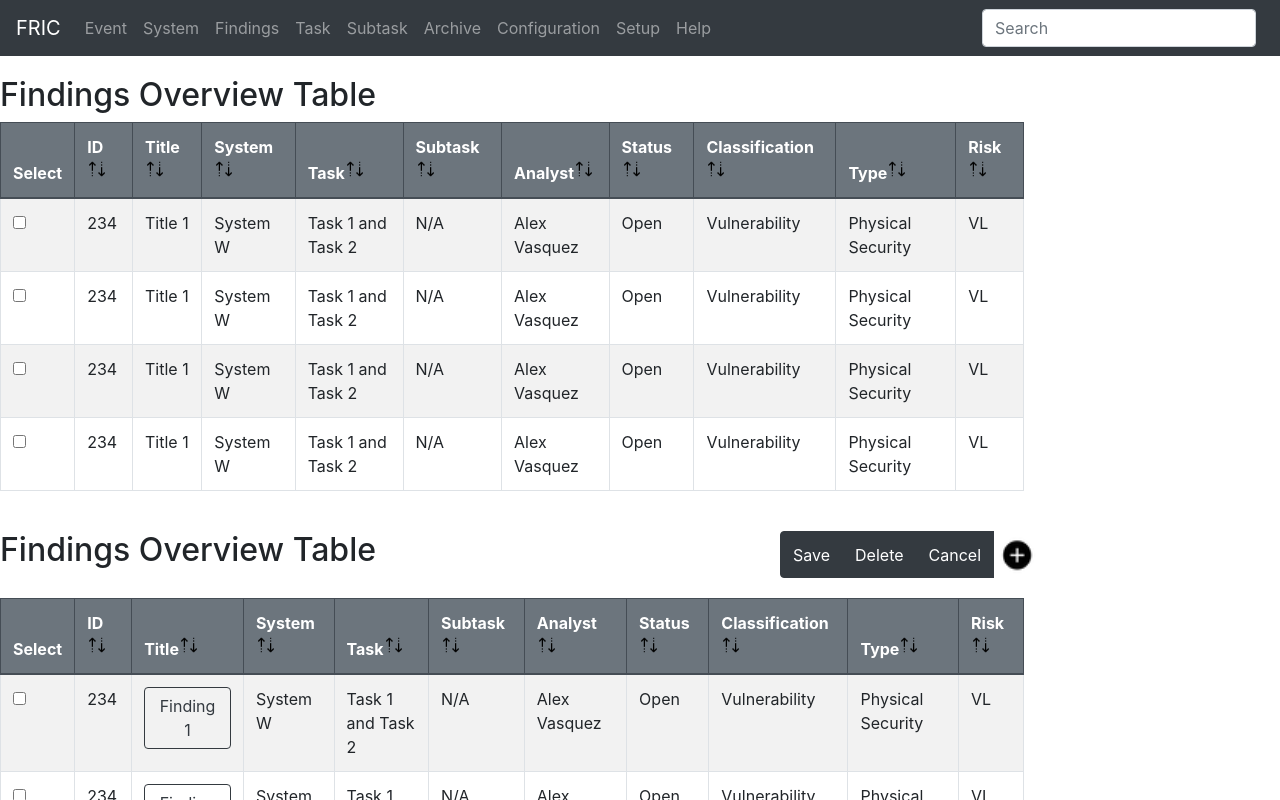
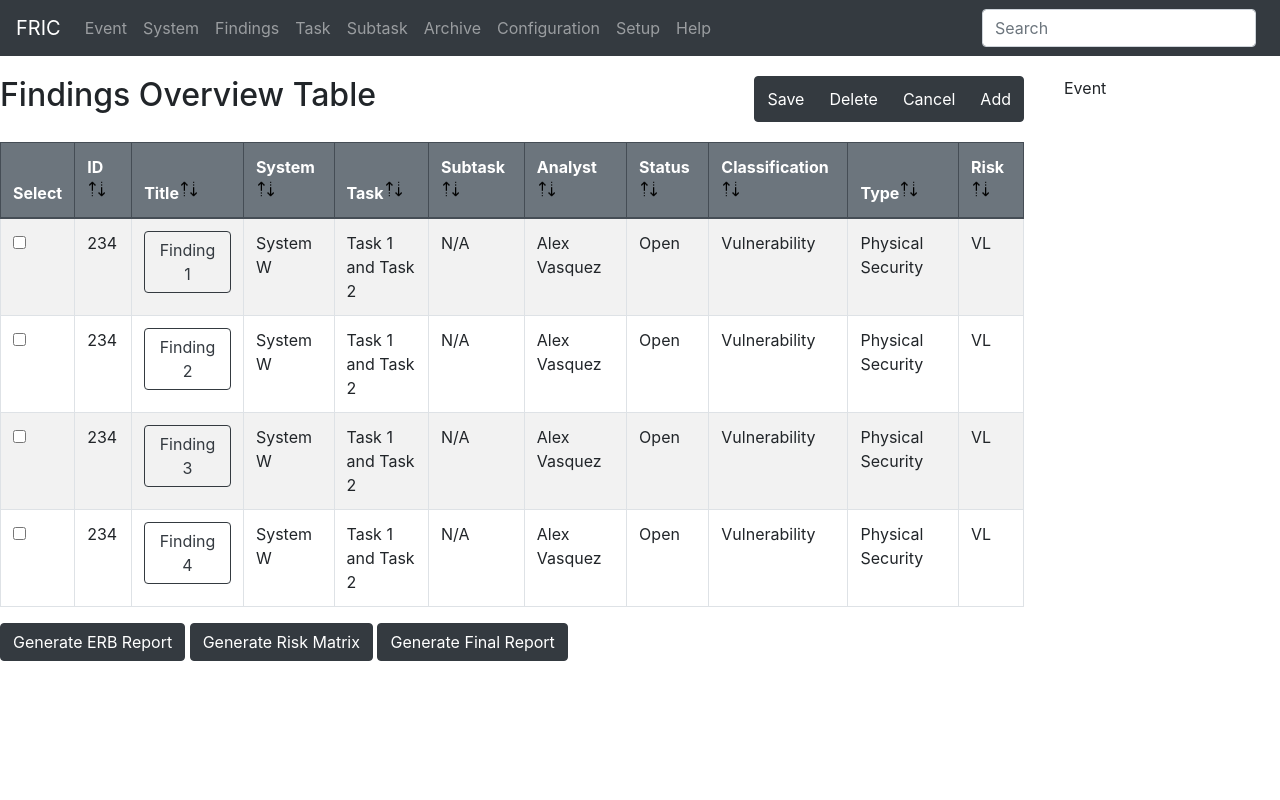
Before and after one commit to IsaiasLeos/FRIC, a React (Create React App) app in the folder fric/: page /Findings in a window 1280 px wide. Shown: the top 800 px of the page. Built offline with nearby package versions, Linux system fonts and the light colour scheme; the HTML template or start-up script is replaced by a standard one.

Commit message:
made UI more consistent

```diff
--- a/fric/src/archivecontentview/archiveContentView.js
+++ b/fric/src/archivecontentview/archiveContentView.js
@@ -71,7 +71,6 @@ class archiveContentView extends React.Component {
                             </tr>
                         </tbody>
                     </Table>
-                    <Button variant="dark">Restore Task</Button>
 
                     <br></br>
                     <br></br>
@@ -133,7 +132,6 @@ class archiveContentView extends React.Component {
                             </tr>
                         </tbody>
                     </Table>
-                    <Button variant="dark">Restore Subtask</Button>
 
                     <div class="title-buttons">
                         <h2>Archived Findings</h2>
@@ -212,7 +210,6 @@ class archiveContentView extends React.Component {
                         </tbody>
 
                     </Table>
-                    <Button variant="dark">Restore Finding</Button>
 
                     <br></br>
                     <br></br>
--- a/fric/src/eventcontentview/eventContentView.js
+++ b/fric/src/eventcontentview/eventContentView.js
@@ -1,6 +1,5 @@
 import * as React from 'react'
-import {useState,useEffect}  from "react";
-import AddImage from '../assets/add.png'
+import { useState, useEffect } from "react";
 import SortImage from '../assets/updownarrow.png'
 import Table from 'react-bootstrap/Table'
 import Tree from '../eventTree/eventTree'
@@ -11,57 +10,52 @@ import Modal from 'react-bootstrap/Modal'
 import EventDetailedView from './eventDetailedView'
 import { Link } from 'react-router-dom';
 
-
-
-function EventContentView(){
-    const [events,setEvents] = useState([])
+function EventContentView() {
+    const [events, setEvents] = useState([])
 
     useEffect(() => {
         fetch('/events').then(
             response => response.json()).then(data => setEvents(data))
-    },[]);
+    }, []);
 
     const [show, setShow] = useState(false);
     const handleClose = () => setShow(false);
     const handleShow = () => setShow(true);
     return (
         <div>
-                <GeneralView/>
+            <GeneralView />
             <div class="main">
                 <div class="title-buttons">
                     <h2>Event Overview Table</h2>
                     <ButtonGroup>
                         <Button variant="dark">Archive</Button>
-                            <input type="image" alt="sort button" src={AddImage} onClick={handleShow} />
+                        <Button variant="dark" onClick={handleShow}>Add</Button>
                     </ButtonGroup>
                 </div>
                 <Table bordered striped hover>
-                        <thead class = "thead-grey">
+                    <thead class="thead-grey">
                         <tr>
                             <th>Select</th>
                             <th>Event Name <input type="image" alt="sort button" src={SortImage} className="sort-button" /></th>
-                                <th>No. of Systems <input type="image"  alt="sort button" src={SortImage} className="sort-button" /></th>
+                            <th>No. of Systems <input type="image" alt="sort button" src={SortImage} className="sort-button" /></th>
                             <th>No. of Findings <input type="image" alt="sort button" src={SortImage} className="sort-button" /></th>
                             <th>Progress <input type="image" alt="sort button" src={SortImage} className="sort-button" /></th>
                         </tr>
                     </thead>
                     <tbody>
                         {events.map((event) => (
-
                             <tr>
-                                    <td><input type="checkbox" id="cb1" value="event" /> <Link to="/EventDetailed" >Select </Link></td>
-                                    <td>{event.name}</td>
+                                <td><input type="checkbox" id="cb1" value="event" /> <Link to="/EventDetailed" ></Link></td>
+                                <td><Button variant="outline-dark" onClick={handleShow}>{event.name}</Button></td>
                                 <td>{event.num_sys}</td>
                                 <td>{event.num_findings}</td>
                                 <td>{event.prog}</td>
                             </tr>
-
                         ))}
-
                     </tbody>
                 </Table>
 
-                    <Modal show={show} onHide={handleClose}  dialogClassName="event-modal" size = "xl">
+                <Modal show={show} onHide={handleClose} dialogClassName="event-modal" size="xl">
                     <Modal.Header closeButton>
                         <Modal.Title>
                             Event Detailed View
--- a/fric/src/findingscontentview/findingContentView.js
+++ b/fric/src/findingscontentview/findingContentView.js
@@ -21,87 +21,13 @@ function TaskContentView() {
         <div>
             <GeneralView />
             <div class="main">
-                <h2>Findings Overview Table</h2>
-                <Table bordered hover striped>
-                    <thead class="thead-grey">
-                        <tr>
-                            <th>Select</th>
-                            <th>ID<input type="image" src={SortImage} className="sort-button" alt="sort button" /></th>
-                            <th>Title<input type="image" src={SortImage} className="sort-button" alt="sort button" /></th>
-                            <th>System<input type="image" src={SortImage} className="sort-button" alt="sort button" /></th>
-                            <th>Task<input type="image" src={SortImage} className="sort-button" alt="sort button" /></th>
-                            <th>Subtask<input type="image" src={SortImage} className="sort-button" alt="sort button" /></th>
-                            <th>Analyst<input type="image" src={SortImage} className="sort-button" alt="sort button" /></th>
-                            <th>Status<input type="image" src={SortImage} className="sort-button" alt="sort button" /></th>
-                            <th>Classification<input type="image" src={SortImage} className="sort-button" alt="sort button" /></th>
-                            <th>Type<input type="image" src={SortImage} className="sort-button" alt="sort button" /></th>
-                            <th>Risk<input type="image" src={SortImage} className="sort-button" alt="sort button" /></th>
-                        </tr>
-                    </thead>
-                    <tbody>
-                        <tr>
-                            <td className="Finding1"><input type="checkbox" id="" name="" value="1"></input></td>
-                            <td>234</td>
-                            <td>Title 1</td>
-                            <td>System W</td>
-                            <td>Task 1 and Task 2</td>
-                            <td>N/A</td>
-                            <td>Alex Vasquez</td>
-                            <td>Open</td>
-                            <td>Vulnerability</td>
-                            <td>Physical Security</td>
-                            <td>VL</td>
-                        </tr>
-                        <tr>
-                            <td className="Finding2"><input type="checkbox" id="" name="" value="1"></input></td>
-                            <td>234</td>
-                            <td>Title 1</td>
-                            <td>System W</td>
-                            <td>Task 1 and Task 2</td>
-                            <td>N/A</td>
-                            <td>Alex Vasquez</td>
-                            <td>Open</td>
-                            <td>Vulnerability</td>
-                            <td>Physical Security</td>
-                            <td>VL</td>
-                        </tr>
-                        <tr>
-                            <td className="Finding3"><input type="checkbox" id="" name="" value="1"></input></td>
-                            <td>234</td>
-                            <td>Title 1</td>
-                            <td>System W</td>
-                            <td>Task 1 and Task 2</td>
-                            <td>N/A</td>
-                            <td>Alex Vasquez</td>
-                            <td>Open</td>
-                            <td>Vulnerability</td>
-                            <td>Physical Security</td>
-                            <td>VL</td>
-                        </tr>
-                        <tr>
-                            <td className="Finding4"><input type="checkbox" id="" name="" value="1"></input></td>
-                            <td>234</td>
-                            <td>Title 1</td>
-                            <td>System W</td>
-                            <td>Task 1 and Task 2</td>
-                            <td>N/A</td>
-                            <td>Alex Vasquez</td>
-                            <td>Open</td>
-                            <td>Vulnerability</td>
-                            <td>Physical Security</td>
-                            <td>VL</td>
-                        </tr>
-                    </tbody>
-                </Table>
-
-                <br></br>
                 <div className="title-buttons">
                     <h2>Findings Overview Table</h2>
                     <ButtonGroup>
                         <Button variant="dark">Save</Button>
                         <Button variant="dark">Delete</Button>
                         <Button variant="dark">Cancel</Button>
-                        <input type="image" src={AddImage} onClick={handleShow} alt="Add button" />
+                        <Button variant="dark" onClick={handleShow} >Add</Button>
                     </ButtonGroup>
                 </div>
 
@@ -208,9 +134,10 @@ function TaskContentView() {
                         </Button>
                     </Modal.Footer>
                 </Modal>
-                <div class="right-tree">
-                    <Tree />
-                </div>
+
+            </div>
+            <div class="right-tree">
+                <Tree />
             </div>
         </div>
     );
--- a/fric/src/subtaskContentView/subtaskContentView.js
+++ b/fric/src/subtaskContentView/subtaskContentView.js
@@ -1,5 +1,5 @@
 import * as React from 'react'
-import {useState}  from "react";
+import { useState } from "react";
 import AddImage from '../assets/add.png'
 import SortImage from '../assets/updownarrow.png'
 import Table from 'react-bootstrap/Table'
@@ -11,11 +11,11 @@ import SubtaskDetailedView from './subtaskDetailedView';
 import './subtaskView.css';
 import Tree from '../eventTree/eventTree';
 
-function SubtaskContentView(){
+function SubtaskContentView() {
     const [show, setShow] = useState(false);
     const handleClose = () => setShow(false);
     const handleShow = () => setShow(true);
-    return(
+    return (
         <div>
             <GeneralView />
             <div className="main">
@@ -24,20 +24,20 @@ function SubtaskContentView(){
                     <ButtonGroup>
                         <Button variant="dark">Archive</Button>
                         <Button variant="dark">Promote</Button>
-                        <input type="image" src={AddImage} onClick={handleShow} alt="Add subtask button"/>
+                        <Button variant="dark" onClick={handleShow}>Add </Button>
                     </ButtonGroup>
                 </div>
 
-                <Table  striped bordered hover>
-                    <thead class = "thead-grey">
+                <Table striped bordered hover>
+                    <thead class="thead-grey">
                         <tr>
                             <th><input type="checkbox" id="all-subtasks" name="all-subtasks" value="0"></input></th>
-                            <th>Title<input type="image" src={SortImage} className="sort-button" alt="Sort button"/></th>
-                            <th>Task<input type="image" src={SortImage} className="sort-button" alt="Sort button"/></th>
-                            <th>Analyst<input type="image" src={SortImage} className="sort-button" alt="Sort button"/></th>
-                            <th>Progress<input type="image" src={SortImage} className="sort-button" alt="Sort button"/></th>
-                            <th>No. of Findings<input type="image" src={SortImage} className="sort-button" alt="Sort button"/></th>
-                            <th>Due Date<input type="image" src={SortImage} className="sort-button" alt="Sort button"/></th>
+                            <th>Title<input type="image" src={SortImage} className="sort-button" alt="Sort button" /></th>
+                            <th>Task<input type="image" src={SortImage} className="sort-button" alt="Sort button" /></th>
+                            <th>Analyst<input type="image" src={SortImage} className="sort-button" alt="Sort button" /></th>
+                            <th>Progress<input type="image" src={SortImage} className="sort-button" alt="Sort button" /></th>
+                            <th>No. of Findings<input type="image" src={SortImage} className="sort-button" alt="Sort button" /></th>
+                            <th>Due Date<input type="image" src={SortImage} className="sort-button" alt="Sort button" /></th>
                         </tr>
                     </thead>
                     <tbody>
--- a/fric/src/systemcontentview/systemContentView.js
+++ b/fric/src/systemcontentview/systemContentView.js
@@ -10,16 +10,16 @@ import SystemDetailedView from './systemDetailedView'
 import ButtonGroup from 'react-bootstrap/ButtonGroup'
 import Tree from '../eventTree/eventTree'
 import AddImage from '../assets/add.png'
-import {useEffect}  from "react";
+import { useEffect } from "react";
 function SystemContentView() {
     const [show, setShow] = useState(false);
     const handleClose = () => setShow(false);
     const handleShow = () => setShow(true);
-    const [systems,setEvents] = useState([])
+    const [systems, setEvents] = useState([])
     useEffect(() => {
         fetch('/systems').then(
-        response => response.json()).then(data => setEvents(data))
-    },[]);
+            response => response.json()).then(data => setEvents(data))
+    }, []);
     return (
         <div >
             <GeneralView />
@@ -29,8 +29,8 @@ function SystemContentView() {
                         <div className="title-buttons">
                             <h2>System Overview Table</h2>
                             <ButtonGroup dialogClassName="title-system-buttons">
-                                <Button variant="dark">Archive</Button>
-                                <input type="image" src={AddImage} onClick={handleShow} alt="add button" />
+                                <Button variant="dark" src={AddImage} >Archive</Button>
+                                <Button variant="dark" src={AddImage} onClick={handleShow}>Add</Button>
                             </ButtonGroup>
                         </div>
                         <Table bordered hover striped>
--- a/fric/src/taskcontentview/taskContentView.js
+++ b/fric/src/taskcontentview/taskContentView.js
@@ -1,5 +1,5 @@
 import * as React from 'react'
-import {useState}  from "react";
+import { useState } from "react";
 import AddImage from '../assets/add.png'
 import SortImage from '../assets/updownarrow.png'
 import Table from 'react-bootstrap/Table'
@@ -11,11 +11,11 @@ import TaskDetailedView from './taskDetailedView';
 import './taskView.css'
 import Tree from '../eventTree/eventTree'
 
-function TaskContentView(){
+function TaskContentView() {
     const [show, setShow] = useState(false);
     const handleClose = () => setShow(false);
     const handleShow = () => setShow(true);
-    return(
+    return (
         <div>
             <GeneralView />
             <div className="main">
@@ -24,11 +24,11 @@ function TaskContentView(){
                     <ButtonGroup>
                         <Button variant="dark">Archive</Button>
                         <Button variant="dark">Demote</Button>
-                        <input type="image" src={AddImage} onClick={handleShow} alt="add button" />
+                        <Button variant="dark">Add </Button>
                     </ButtonGroup>
                 </div>
                 <Table striped bordered hover>
-                    <thead class = "thead-grey">
+                    <thead class="thead-grey">
                         <tr>
                             <th><input type="checkbox" id="all-tasks" name="all-tasks" value="0"></input></th>
                             <th>Title<input type="image" src={SortImage} className="sort-button" alt="sort button" /></th>
@@ -38,7 +38,7 @@ function TaskContentView(){
                             <th>Progress<input type="image" src={SortImage} className="sort-button" alt="sort button" /></th>
                             <th>No. of Subtasks<input type="image" src={SortImage} className="sort-button" alt="sort button" /></th>
                             <th>No. of Findings<input type="image" src={SortImage} className="sort-button" alt="sort button" /> </th>
-                            <th>Due Date<input type="image" src={SortImage} className="sort-button" alt="sort button"/></th>
+                            <th>Due Date<input type="image" src={SortImage} className="sort-button" alt="sort button" /></th>
                         </tr>
                     </thead>
                     <tbody>
@@ -130,7 +130,7 @@ function TaskContentView(){
                 </Modal>
             </div>
             <div class="right-tree">
-                    <Tree />
+                <Tree />
             </div>
         </div>
     );
```
Also changed, not shown: fric/src/eventcontentview/eventDetailedView.js (+37 -42 lines), fric/src/systemcontentview/systemDetailedView.js (+6 -5 lines). Lines whose indentation alone changed are shown as unchanged.
